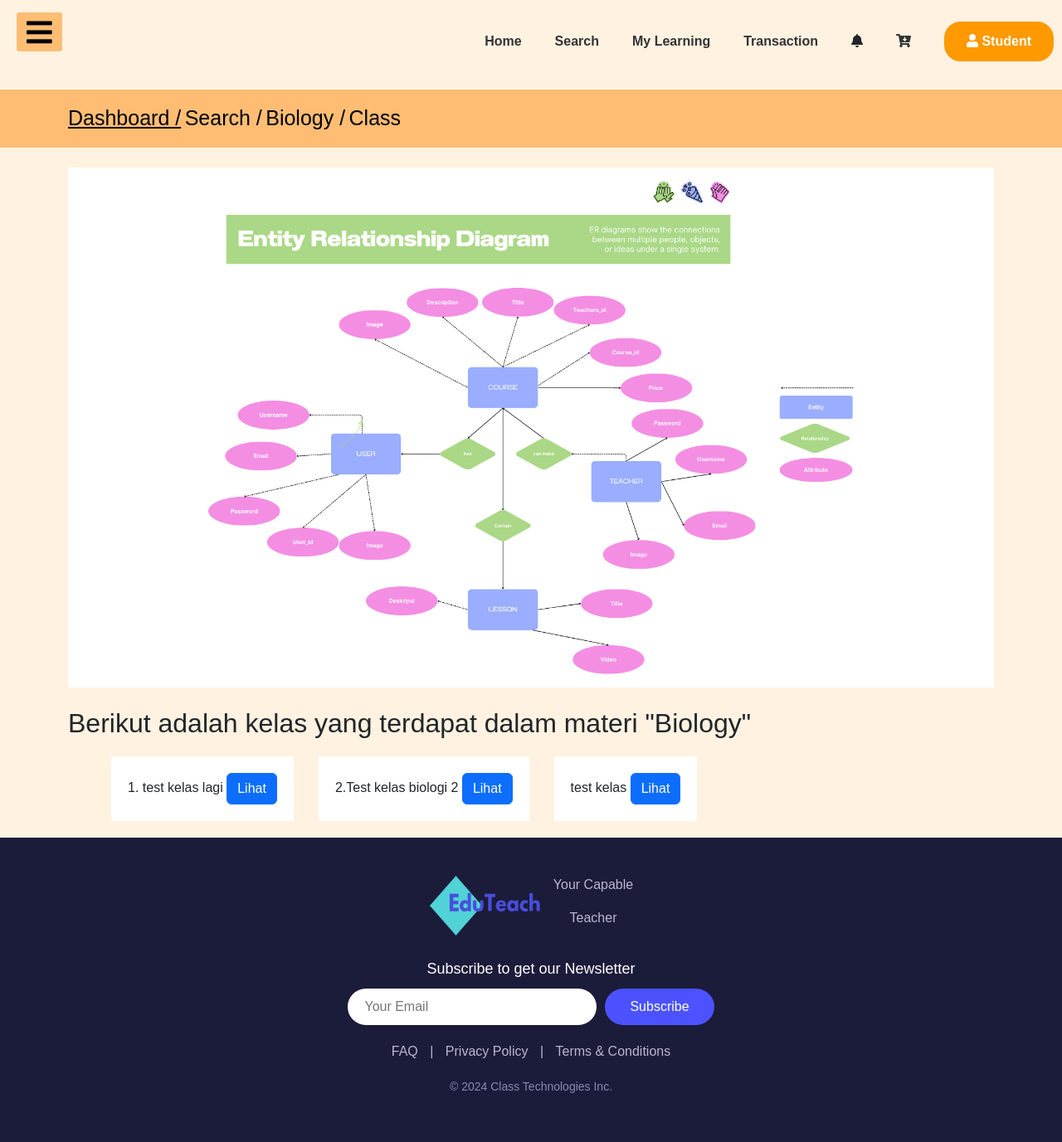
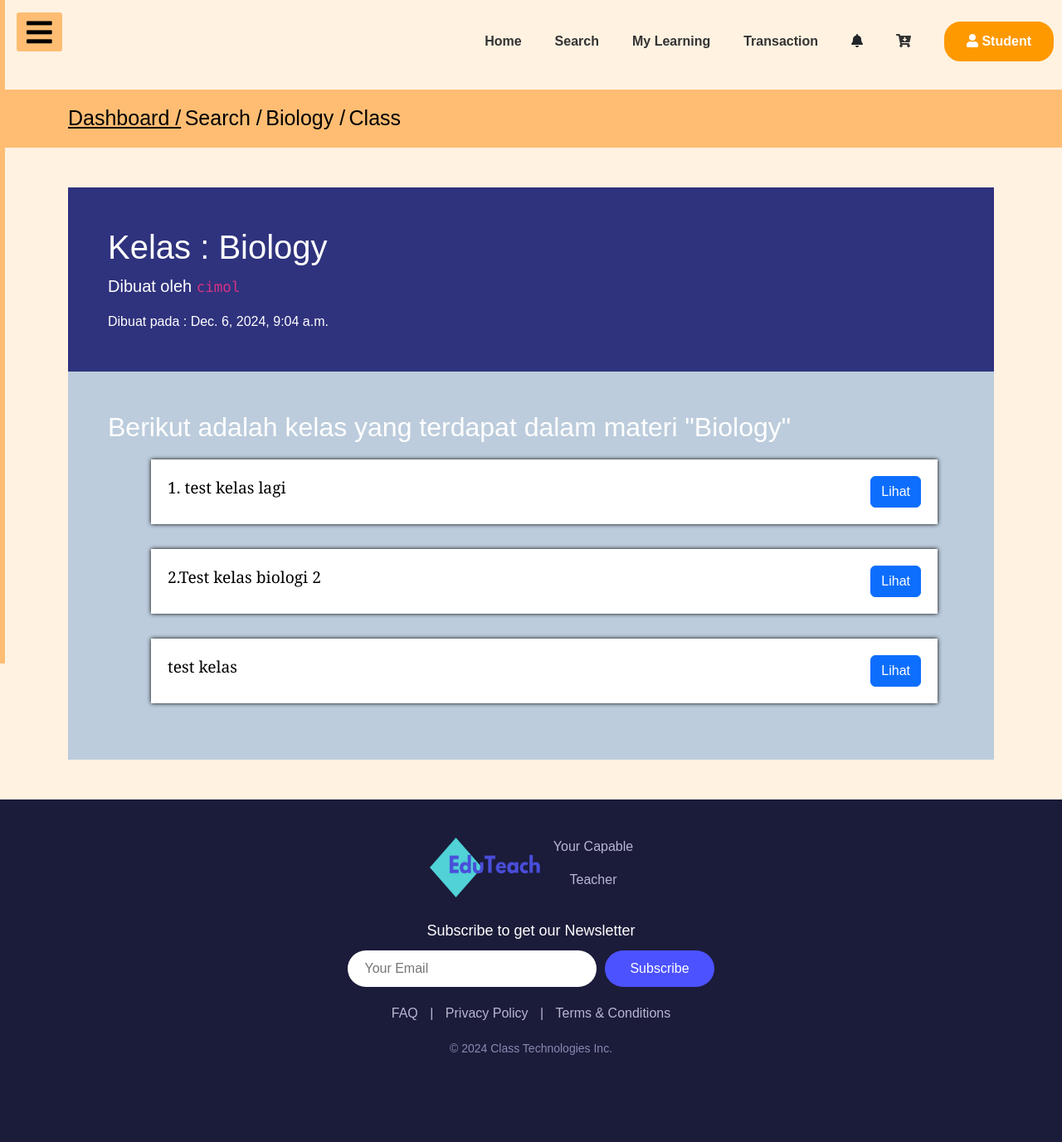
Before and after one commit to Ihsan-Nurhadi/Educourse_Kelompok1Django, a Django app: page /courses_app/post/7/classes/ in a window 1280 px wide. Shown: the whole page at 83% size. After the commit the page ends 1272 px from the top, so only its background shows below. Run offline with Django 5.2, Linux system fonts and the light colour scheme; data comes from the database, SQL or seed files in the repository; both versions use the stored data as it was after the commit.

Commit message:
Styling class_list

```diff
--- a/courses_app/static/css/class_list.css
+++ b/courses_app/static/css/class_list.css
@@ -1,10 +1,33 @@
 .container ul{
     display: flex ;
     gap: 30px;
-    flex-wrap: wrap;
+    flex-direction: column;
     margin: 20px;
+
 }
 .container ul li{
     background-color: white;
     padding: 20px;
 }
+.p-5{
+    background-color: #2F327D;;
+}
+.class-name{
+    color: black;
+    font-family:Georgia, 'Times New Roman', Times, serif;
+    font-size: larger;
+}
+.class-info{
+    display: flex;
+    justify-content: space-between;
+}
+.class-item{
+    box-shadow: 0 0 5px black;
+    transition: transform 0.2s;
+}
+.class-item:hover{
+    transform: scale(1.02);
+}
+#class{
+    background-color: rgb(188, 204, 220);
+}
--- a/courses_app/templates/courses_app/class_list.html
+++ b/courses_app/templates/courses_app/class_list.html
@@ -20,13 +20,16 @@
 </div>
 
 <!-- Thumbnail Post -->
-<div class="container">
-    {% if post.thumbnail %}
-    <img src="{{ post.thumbnail.url }}" alt="Thumbnail" class="img-fluid my-4" style="max-width: 100%; height: auto;">
-    {% endif %}
-
+<div class="container my-5">
+    <div class="p-5 text-white ">
+      <h1 class="text white">Kelas : {{ post.title }} </h1>
+      <p class="lead">
+        Dibuat oleh <code>{{post.author}}</code>
+      </p>
+      Dibuat pada : {{ post.published_date }}
+    </div>
+    <div class="p-5 text-white" id="class">
         <h2>Berikut adalah kelas yang terdapat dalam materi "{{ post.title }}"</h2>
-
         <!-- Daftar Kelas -->
         <ul>
             {% for class in classes %}
@@ -37,9 +40,10 @@
                 </div>
             </li>
             {% empty %}
-        <li>Tidak ada kelas tersedia.</li>
+            <li style="color: black;">Tidak ada kelas tersedia.</li>
             {% endfor %}
         </ul>
     </div>
+</div>
 
 {% endblock %}
--- a/courses_app/templates/courses_app/post_list.html
+++ b/courses_app/templates/courses_app/post_list.html
@@ -37,6 +37,7 @@
           <div class="card-body">
             <h5 class="card-title">{{ post.title }}</h5>
             <p class="card-text">Published on: {{ post.published_date|date:"D M Y" }}</p>
+            <p class="card-text">Dibuat oleh : {{post.author}}</p>
           </div>
         </a>
       </div>
--- a/static/css/base_dashboard.css
+++ b/static/css/base_dashboard.css
@@ -10,7 +10,6 @@
   background-color: #FFF2E1;
 }
 .sidebar {
-  width: 250px;
   height: 100vh;
   background-color: #FFBD73;
   position: fixed;
--- a/templates/dashboard_app/student_dashboard.html
+++ b/templates/dashboard_app/student_dashboard.html
@@ -17,7 +17,7 @@
         <p class="poppins-apakah">Apakah kamu siap menjadi juara OSN dan meraih prestasi nasional?
           <br>Yuk, gabung bersama kami dan persiapkan dirimu sebaik mungkin!</p>
         <button class="btn btn-lg btn-daftar" type="button">Daftar Sekarang</button>
-        <button class="btn btn-lg btn-lihat" type="button">Lihat paket</button> <!-- Button tambahan -->
+        <a class="btn btn-lg btn-lihat" type="button" href="{% url 'post_list' %}">Lihat paket</a> <!-- Button tambahan -->
       </div>
 
       <div class="posisi-gambar">
```
Also changed, not shown: courses_app/static/css/post_list.css (line endings or trailing spaces), db.sqlite3. Lines whose indentation alone changed are shown as unchanged.
